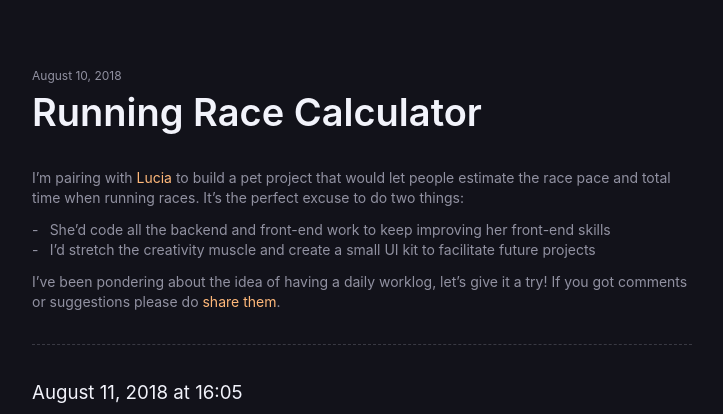
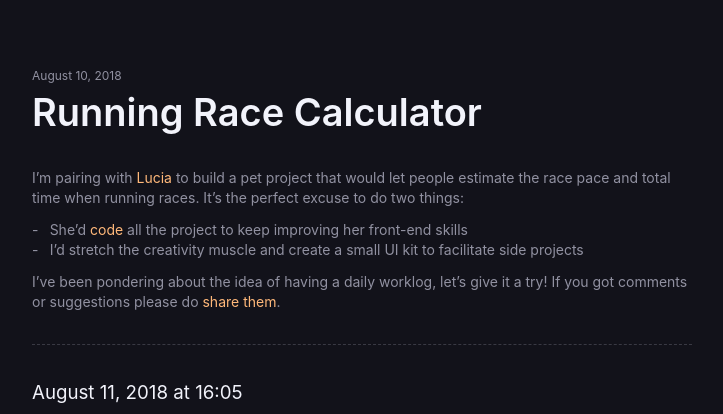
Before and after one commit to adrianmg/adrianmg.github.io, a Jekyll site: the page built from _posts/2018-08-10-race-calculator.md, in a window 1280 px wide. Shown: the top 414 px of the page, without its empty margins (278-1001 px from the left). Built offline with Jekyll 4.4.1, drawn with Linux system fonts in a browser that asks for light colours.

Commit message:
updated: some links in the post and re-writes

```diff
--- a/_posts/2018-08-10-race-calculator.md
+++ b/_posts/2018-08-10-race-calculator.md
@@ -6,9 +6,9 @@ categories: [blog, worklog]
 summary: "
 I'm pairing with [Lucia](http://luciagm.net) to build a pet project that would let people estimate the race pace and total time when running races. It's the perfect excuse to do two things:
 
-- She’d code all the backend and front-end work to keep improving her front-end skills
+- She’d  <a href='https://github.com/lucia-gm/race-calculator'>code</a> all the project to keep improving her front-end skills
 
-- I'd stretch the creativity muscle and create a small UI kit to facilitate future projects
+- I'd stretch the creativity muscle and create a small UI kit to facilitate side projects
 
 
 I've been pondering about the idea of having a daily worklog, let's give it a try! If you got comments or suggestions please do [share them](http://twitter.com/adrianmg).
```
